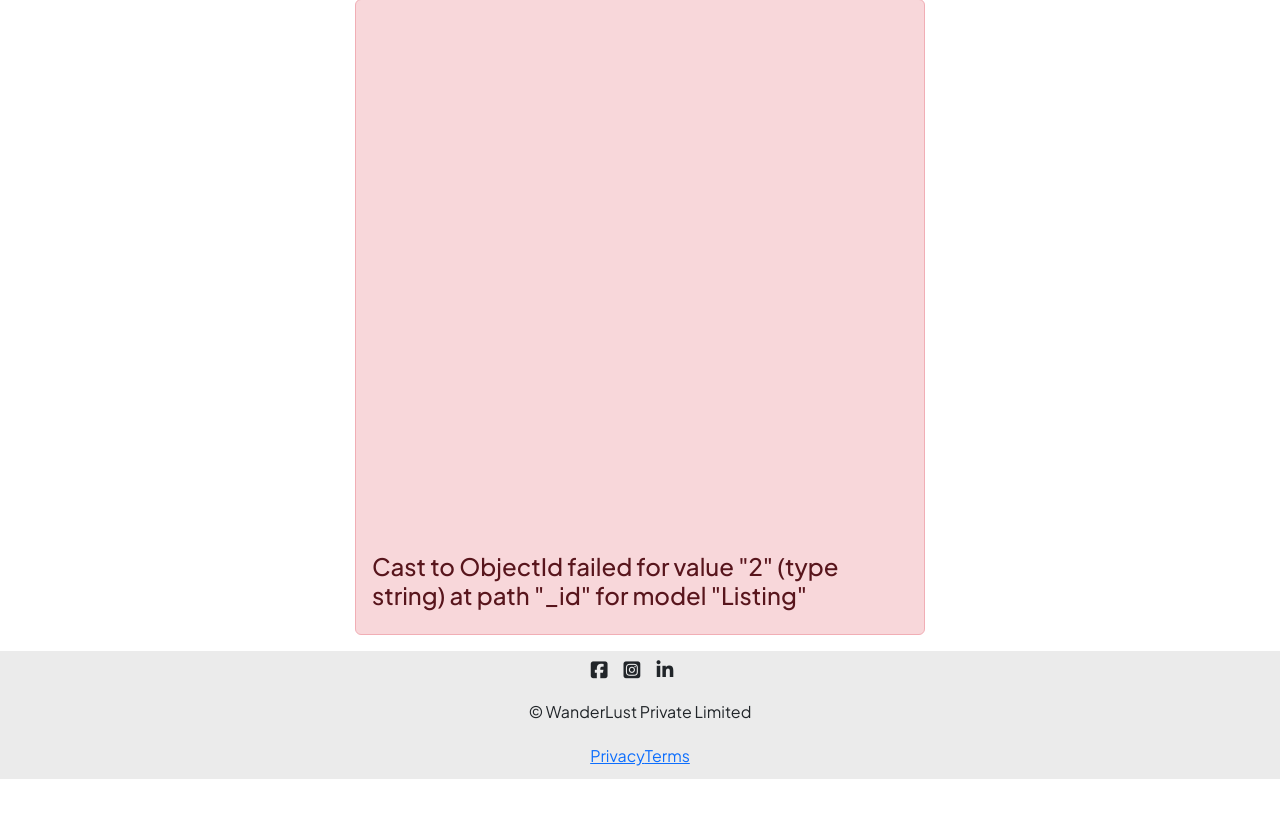
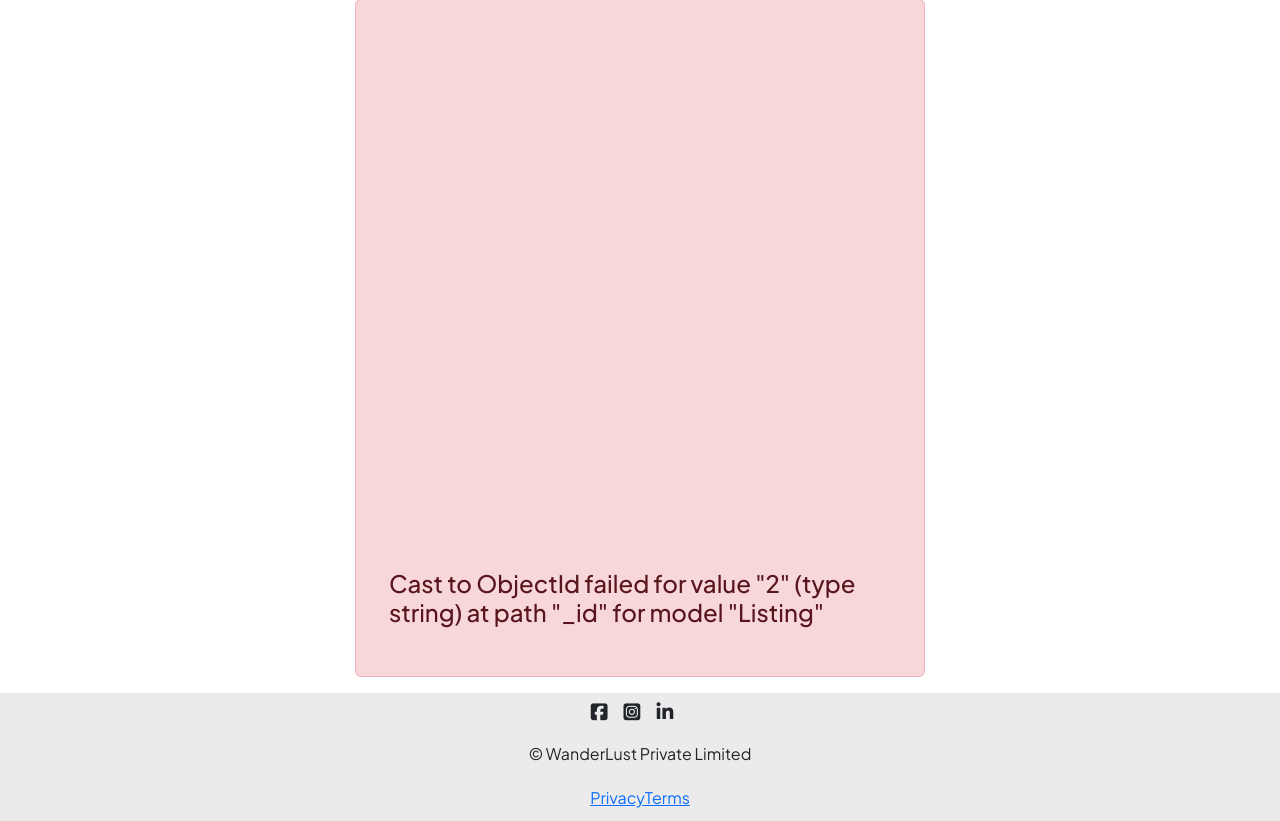
Before and after one commit to Kirtiraj8672/Development, a Node server app: page /listings/2 in a window 1280 px wide. Shown: the part 81-902 px from the top of the page. Before the commit the page ends 860 px from the top, so only its background shows below. Run offline with Node 20, Linux system fonts and the light colour scheme; some libraries are stand-ins or nearby versions.

Commit message:
Automatic backup: 2026-11-18 12:20:55

```diff
--- a/MAJORPROJECT/views/error.ejs
+++ b/MAJORPROJECT/views/error.ejs
@@ -3,6 +3,6 @@
 <div class="row">
     <div class="alert alert-danger col-6 offset-3" role="alert">
     <svg class="bi flex-shrink-0" viewBox="0 0 16 16" role="img" aria-label="Warning:">
-        <h4> <%= message %></h4>
+        <h4 class="alert"> <%= message %></h4>
     </div>
 </div>
```
